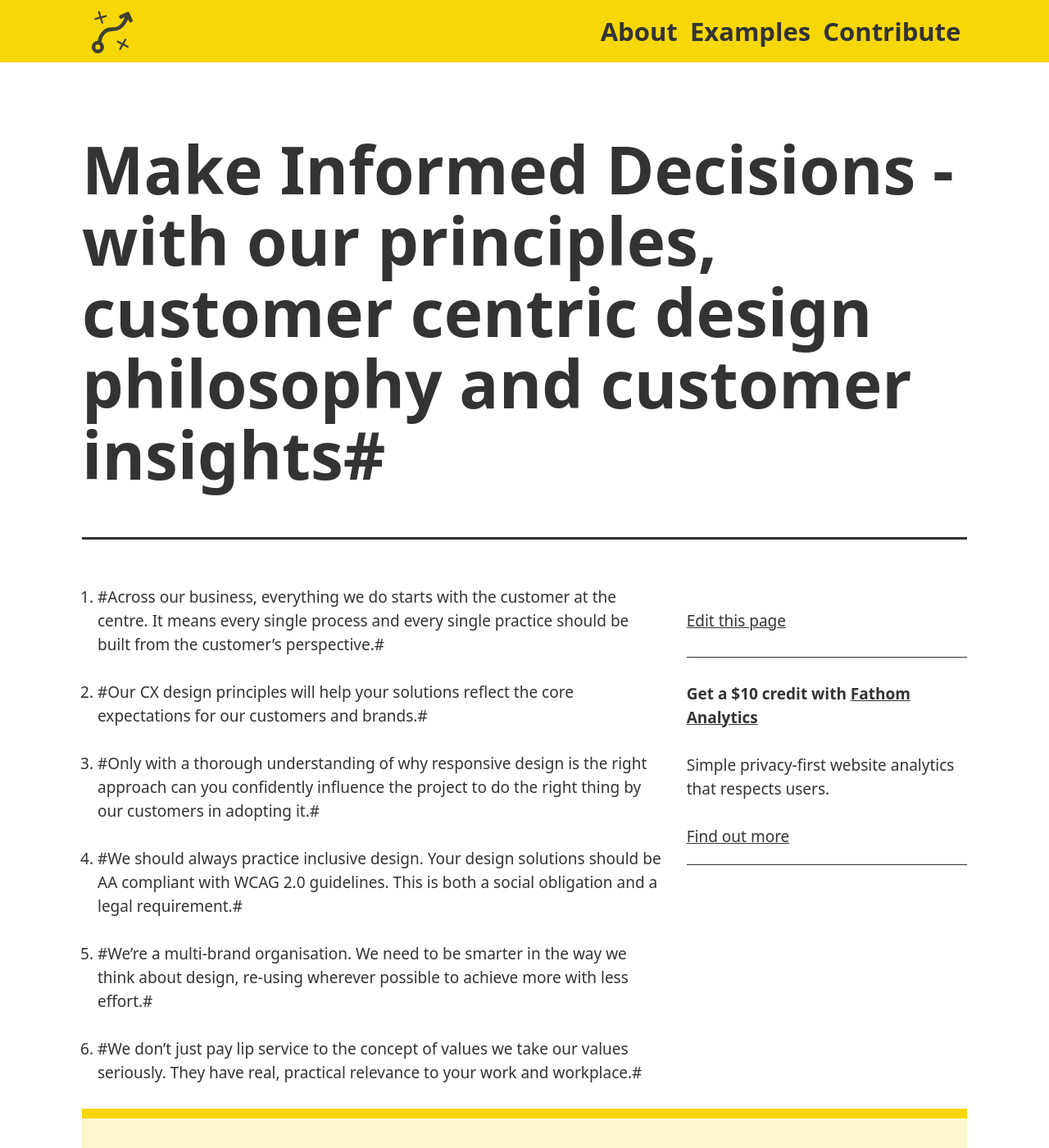
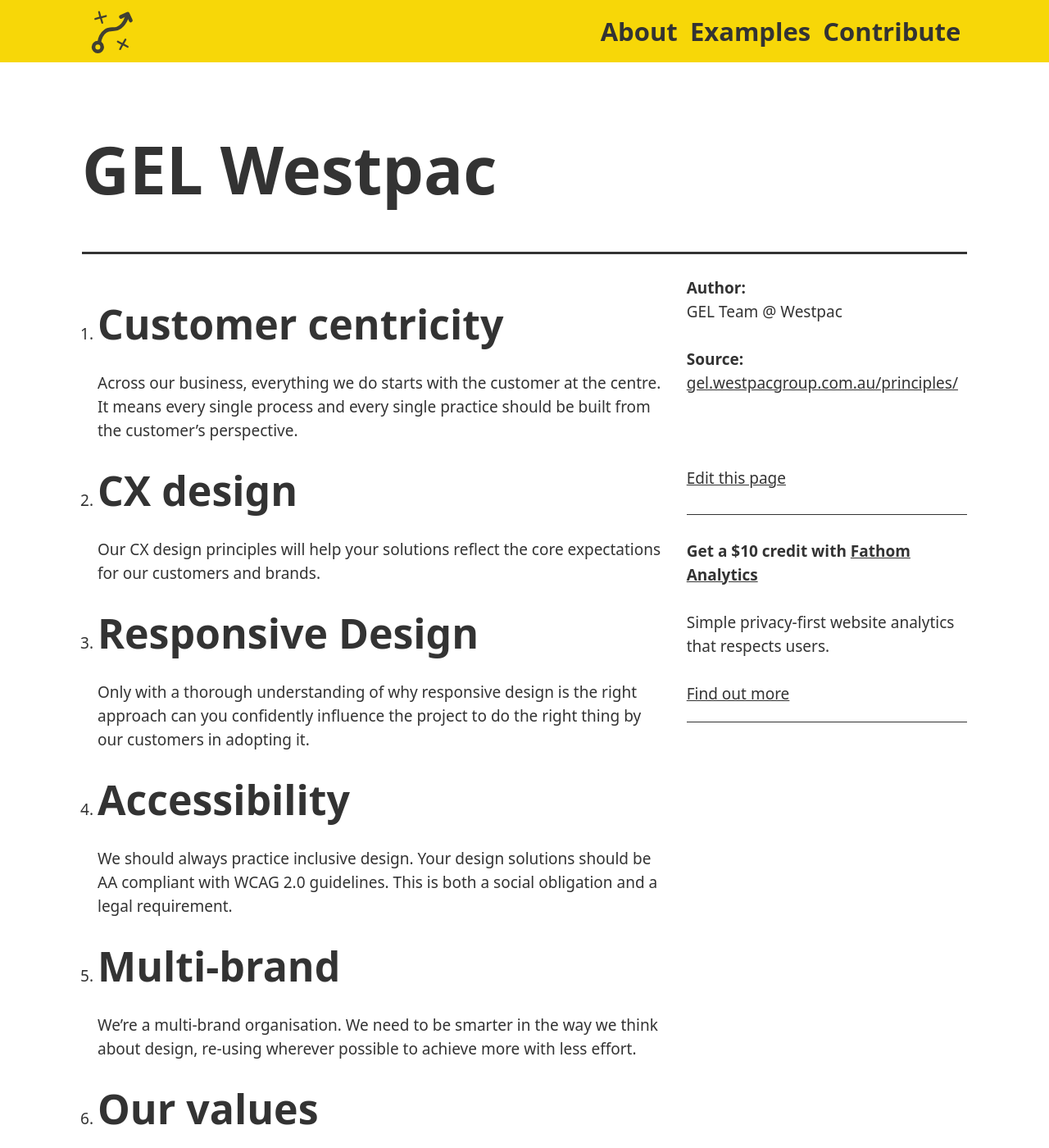
Before and after one commit to benbrignell/principles.design, a Jekyll site: the page built from _examples/GEL-Westpac.md, in a window 1280 px wide and 1400 px high. Shown: the whole window at 82% size. Built offline with Jekyll 4.4.1, drawn with Linux system fonts in a browser that asks for light colours; comment, search, counter and statistics services are not loaded; some of the changed text lies outside the part shown.

Commit message:
fixed formatting

```diff
--- a/_examples/GEL-Westpac.md
+++ b/_examples/GEL-Westpac.md
@@ -1,25 +1,25 @@
 ---
-title: Make Informed Decisions - with our principles, customer centric design philosophy and customer insights#
-author: #GEL Team @ Westpac#
+title: GEL Westpac
+author: GEL Team @ Westpac
 overview:
-link: #https://gel.westpacgroup.com.au/principles/#
+link: https://gel.westpacgroup.com.au/principles/
 principles:
-- principle: #Customer centricity#
+- principle: Customer centricity
   summary: |
-    #Across our business, everything we do starts with the customer at the centre. It means every single process and every single practice should be built from the customer’s perspective.#
-- principle: #CX design#
+    Across our business, everything we do starts with the customer at the centre. It means every single process and every single practice should be built from the customer’s perspective.
+- principle: CX design
   summary: |
-    #Our CX design principles will help your solutions reflect the core expectations for our customers and brands.#
-- principle: #Responsive Design#
+    Our CX design principles will help your solutions reflect the core expectations for our customers and brands.
+- principle: Responsive Design
   summary: |
-    #Only with a thorough understanding of why responsive design is the right approach can you confidently influence the project to do the right thing by our customers in adopting it.#
-- principle: #Accessibility#
+    Only with a thorough understanding of why responsive design is the right approach can you confidently influence the project to do the right thing by our customers in adopting it.
+- principle: Accessibility
   summary: |
-    #We should always practice inclusive design. Your design solutions should be AA compliant with WCAG 2.0 guidelines. This is both a social obligation and a legal requirement.#
-- principle: #Multi-brand#
+    We should always practice inclusive design. Your design solutions should be AA compliant with WCAG 2.0 guidelines. This is both a social obligation and a legal requirement.
+- principle: Multi-brand
   summary: |
-    #We’re a multi-brand organisation. We need to be smarter in the way we think about design, re-using wherever possible to achieve more with less effort.#
-- principle: #Our values#
+    We’re a multi-brand organisation. We need to be smarter in the way we think about design, re-using wherever possible to achieve more with less effort.
+- principle: Our values
   summary: |
-    #We don’t just pay lip service to the concept of values we take our values seriously. They have real, practical relevance to your work and workplace.#
+    We don’t just pay lip service to the concept of values we take our values seriously. They have real, practical relevance to your work and workplace.
 ---
```
